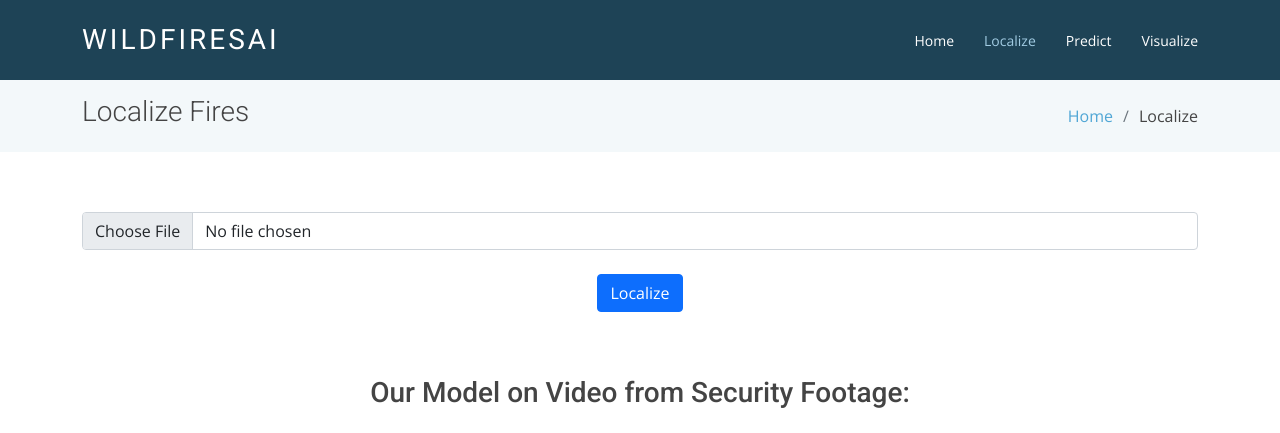
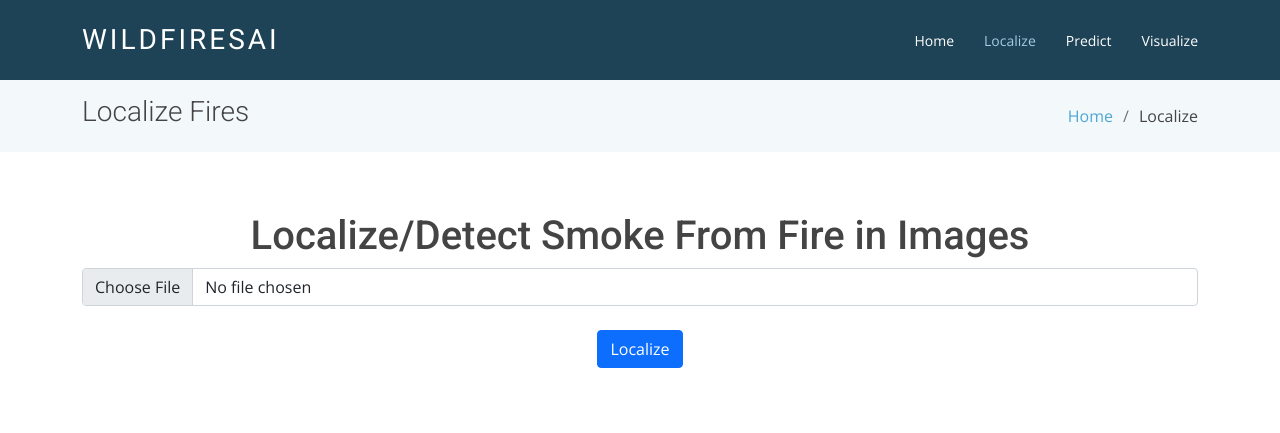
Before and after one commit to TeamDeltaHacks/WildfiresAI, a Flask app: page /localize in a window 1280 px wide. Shown: the top 433 px of the page. Run offline with Flask 2, Linux system fonts and the light colour scheme; parts of the project's set-up code (start-up, migrations or seed data) failed here and were passed over; some libraries are stand-ins or nearby versions.

Commit message:
add page headers

```diff
--- a/templates/localize.html
+++ b/templates/localize.html
@@ -79,7 +79,13 @@
     </section><!-- End About Us Section -->
 
     <!-- ======= Inputs Section ======= -->
+
+
+
     <section class="section">
+
+      <center><h1>Localize/Detect Smoke From Fire in Images</h1></center>
+
       <div class="container">
         {% if output != "" %}
           <center>
@@ -89,7 +95,7 @@
           </center>
         {% endif %}
 
-        <div class="col-12">
+        <div class="col-12" style="">
           <form method="POST">
             <div class="row mb-4">
               <div class="col-12 form-group">
--- a/templates/predict.html
+++ b/templates/predict.html
@@ -80,6 +80,7 @@
 
     <!-- ======= Inputs Section ======= -->
     <section class="section">
+      <center><h1>Predict Fire Size & Put-out Time</h1></center>
 
       <div class="container">
         {% if output != "" %}
@@ -100,7 +101,8 @@
           </style>
         {% endif %}
 
-        <div class="col-12">
+
+        <div class="col-12" style="">
           <form method="POST">
             <div class="row mb-4">
               <div class="col-6 form-group">
```
